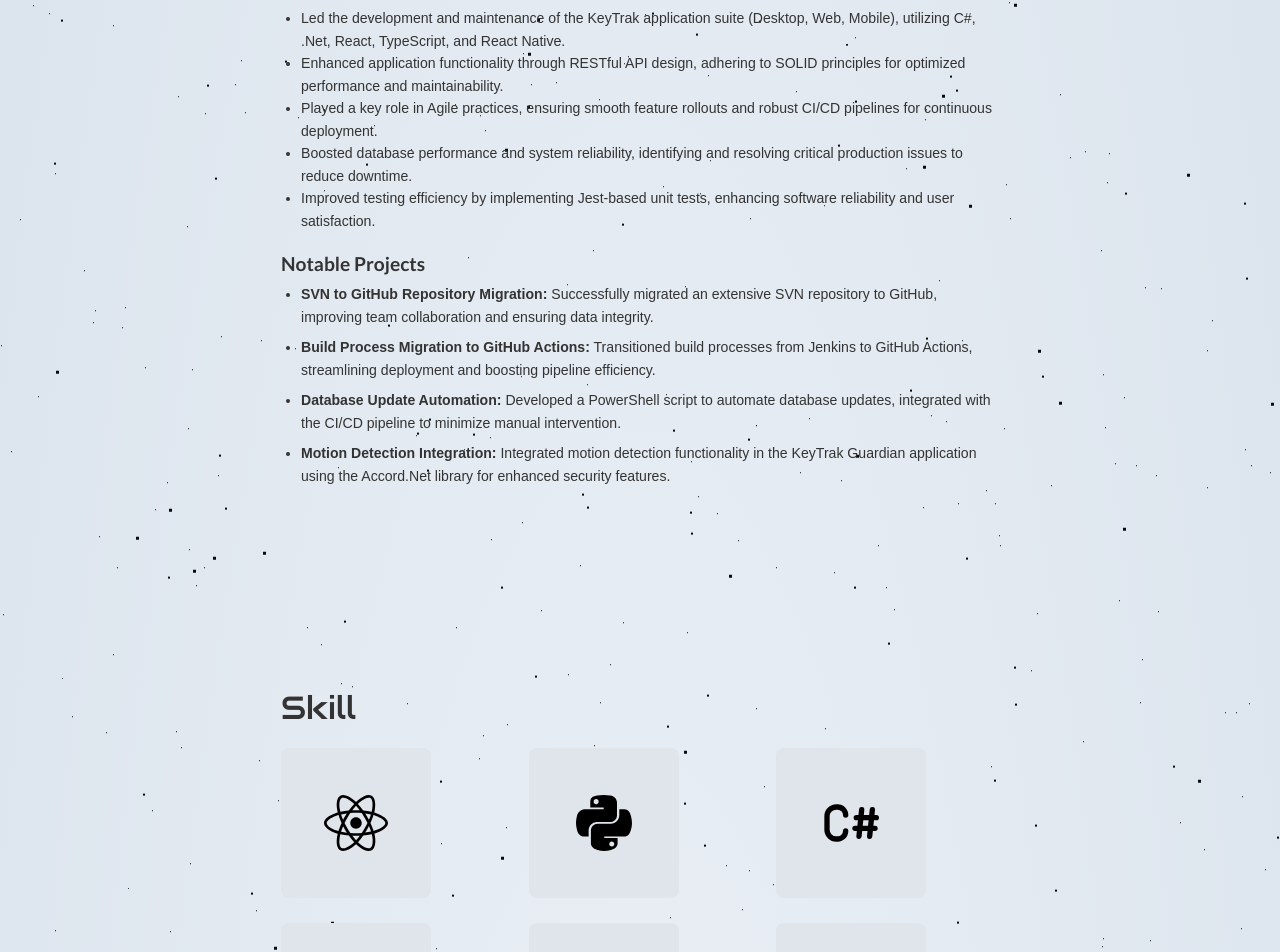
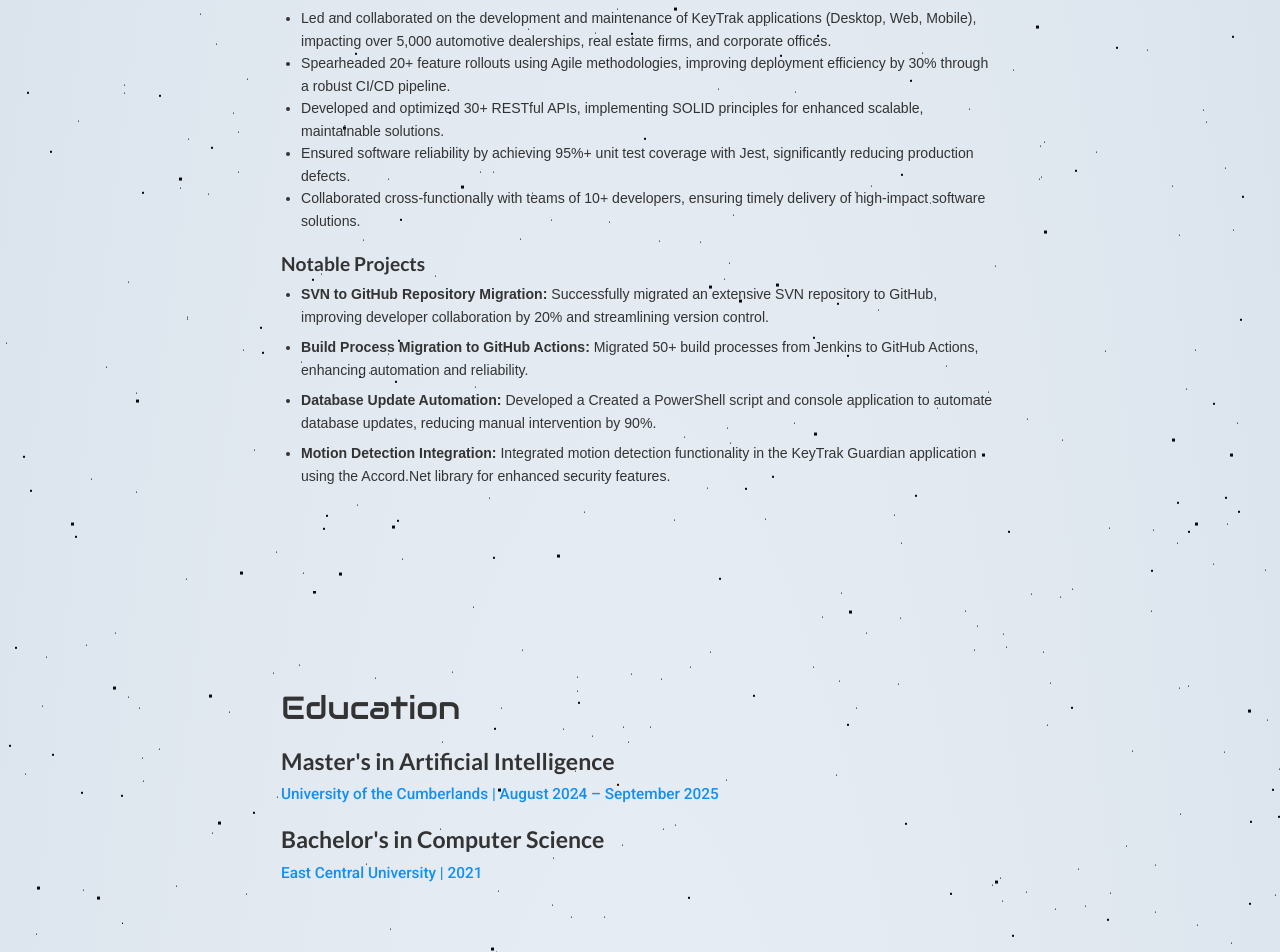
Before and after one commit to ankitrijal2054/portfolio_website, a React (Create React App) app: page / in a window 1280 px wide. Shown: the part 847-1799 px from the top of the page. Built offline with nearby package versions, Linux system fonts and the light colour scheme; a web font is replaced by a local one.

Commit message:
Added education and certification section

```diff
--- a/src/App.js
+++ b/src/App.js
@@ -10,6 +10,8 @@ import Contact from "./components/Contact";
 import ChatBot from "./components/Chat";
 import "./styles/App.css";
 import "./styles/Background.scss";
+import Education from "./components/Education";
+import Certification from "./components/Certification";
 
 export const ThemeContext = createContext();
 
@@ -53,11 +55,17 @@ function App() {
           <section id="experience" style={{ padding: "50px 0" }}>
             <Experience />
           </section>
+          <section id="education" style={{ padding: "50px 0" }}>
+            <Education />
+          </section>
           <section id="skill" style={{ padding: "50px 0" }}>
             <Skill />
           </section>
           <section id="project" style={{ padding: "50px 0" }}>
             <Project />
+          </section>
+          <section id="certification" style={{ padding: "50px 0" }}>
+            <Certification />
           </section>
           <section id="social" style={{ padding: "50px 0" }}>
             <Social />
--- a/src/components/AboutMe.js
+++ b/src/components/AboutMe.js
@@ -6,7 +6,6 @@ function AboutMe() {
   const texts = [
     "Aspiring ML Engineer",
     "Passionate Software Developer",
-    "Fitness Enthusiast",
     "Traveller",
   ];
   const [currentTextIndex, setCurrentTextIndex] = useState(0);
--- /dev/null
+++ b/src/components/Certification.js
@@ -0,0 +1,50 @@
+import React from "react";
+import { Container, Card } from "react-bootstrap";
+import "../styles/Certification.css";
+
+function Certification() {
+  return (
+    <Container className="certification-container">
+      <Card className="text-left theme-card">
+        <Card.Body>
+          <Card.Title className="theme-card-title">Certification</Card.Title>
+
+          <div className="certification-section">
+            <h6 className="certification-title">
+              <a
+                href="https://coursera.org/share/c30ef75fbc0b626bccacb5616cfb9f02"
+                target="_blank"
+                rel="noopener noreferrer"
+              >
+                GEN AI LANGUAGE MODELING WITH TRANSFORMERS
+              </a>
+            </h6>
+            <p className="certification-details">- IBM</p>
+            <h4 className="certification-title">
+              <a
+                href="https://www.credly.com/badges/e52a1fe9-a116-4c8e-851b-e0ee92a1301e/public_url"
+                target="_blank"
+                rel="noopener noreferrer"
+              >
+                ADVANCED DEEP LEARNING SPECIALIST
+              </a>
+            </h4>
+            <p className="certification-details">- IBM</p>
+            <h4 className="certification-title">
+              <a
+                href="https://www.credly.com/badges/59cbe745-fc1c-4a53-89d2-00e389761d8a/public_url"
+                target="_blank"
+                rel="noopener noreferrer"
+              >
+                MACHINE LEARNING WITH PYTHON
+              </a>
+            </h4>
+            <p className="certification-details">- COURSERA</p>
+          </div>
+        </Card.Body>
+      </Card>
+    </Container>
+  );
+}
+
+export default Certification;
--- /dev/null
+++ b/src/components/Education.js
@@ -0,0 +1,30 @@
+import React from "react";
+import { Container, Card } from "react-bootstrap";
+import "../styles/Education.css";
+
+function Education() {
+  return (
+    <Container className="education-container">
+      <Card className="text-left theme-card">
+        <Card.Body>
+          <Card.Title className="theme-card-title">Education</Card.Title>
+
+          <div className="education-section">
+            <h3 className="degree-title">
+              Master's in Artificial Intelligence
+            </h3>
+            <p className="college-details">
+              University of the Cumberlands | August 2024 – September 2025
+            </p>
+          </div>
+          <div className="education-section">
+            <h3 className="degree-title">Bachelor's in Computer Science</h3>
+            <p className="college-details">East Central University | 2021</p>
+          </div>
+        </Card.Body>
+      </Card>
+    </Container>
+  );
+}
+
+export default Education;
--- a/src/components/Experience.js
+++ b/src/components/Experience.js
@@ -17,26 +17,27 @@ function Experience() {
             </p>
             <ul className="experience-details">
               <li>
-                Led the development and maintenance of the KeyTrak application
-                suite (Desktop, Web, Mobile), utilizing C#, .Net, React,
-                TypeScript, and React Native.
+                Led and collaborated on the development and maintenance of
+                KeyTrak applications (Desktop, Web, Mobile), impacting over
+                5,000 automotive dealerships, real estate firms, and corporate
+                offices.
               </li>
               <li>
-                Enhanced application functionality through RESTful API design,
-                adhering to SOLID principles for optimized performance and
-                maintainability.
+                Spearheaded 20+ feature rollouts using Agile methodologies,
+                improving deployment efficiency by 30% through a robust CI/CD
+                pipeline.
               </li>
               <li>
-                Played a key role in Agile practices, ensuring smooth feature
-                rollouts and robust CI/CD pipelines for continuous deployment.
+                Developed and optimized 30+ RESTful APIs, implementing SOLID
+                principles for enhanced scalable, maintainable solutions.
               </li>
               <li>
-                Boosted database performance and system reliability, identifying
-                and resolving critical production issues to reduce downtime.
+                Ensured software reliability by achieving 95%+ unit test
+                coverage with Jest, significantly reducing production defects.
               </li>
               <li>
-                Improved testing efficiency by implementing Jest-based unit
-                tests, enhancing software reliability and user satisfaction.
+                Collaborated cross-functionally with teams of 10+ developers,
+                ensuring timely delivery of high-impact software solutions.
               </li>
             </ul>
           </div>
@@ -47,17 +48,18 @@ function Experience() {
               <li>
                 <strong>SVN to GitHub Repository Migration:</strong>{" "}
                 Successfully migrated an extensive SVN repository to GitHub,
-                improving team collaboration and ensuring data integrity.
+                improving developer collaboration by 20% and streamlining
+                version control.
               </li>
               <li>
                 <strong>Build Process Migration to GitHub Actions:</strong>{" "}
-                Transitioned build processes from Jenkins to GitHub Actions,
-                streamlining deployment and boosting pipeline efficiency.
+                Migrated 50+ build processes from Jenkins to GitHub Actions,
+                enhancing automation and reliability.
               </li>
               <li>
-                <strong>Database Update Automation:</strong> Developed a
-                PowerShell script to automate database updates, integrated with
-                the CI/CD pipeline to minimize manual intervention.
+                <strong>Database Update Automation:</strong> Developed a Created
+                a PowerShell script and console application to automate database
+                updates, reducing manual intervention by 90%.
               </li>
               <li>
                 <strong>Motion Detection Integration:</strong> Integrated motion
--- a/src/components/NavBar.js
+++ b/src/components/NavBar.js
@@ -88,11 +88,17 @@ function NavBar() {
                 <Dropdown.Item onClick={() => scrollToSection("experience")}>
                   Experience
                 </Dropdown.Item>
+                <Dropdown.Item onClick={() => scrollToSection("education")}>
+                  Education
+                </Dropdown.Item>
                 <Dropdown.Item onClick={() => scrollToSection("skill")}>
                   Skill
                 </Dropdown.Item>
                 <Dropdown.Item onClick={() => scrollToSection("project")}>
                   Project
+                </Dropdown.Item>
+                <Dropdown.Item onClick={() => scrollToSection("certification")}>
+                  Certification
                 </Dropdown.Item>
                 <Dropdown.Item onClick={() => scrollToSection("social")}>
                   Social
--- a/src/components/Project.js
+++ b/src/components/Project.js
@@ -19,7 +19,7 @@ function Project() {
         "A chatbot with a custom knowledge base using LangChain and RAG.",
     },
     {
-      href: "https://sentiment-analysis-app-33hz.onrender.com",
+      href: "https://github.com/ankitrijal2054/Sentiment_Web_App",
       img: sentimentimg,
       alt: "Sentiment App",
       title: "Sentiment Analysis App",
--- /dev/null
+++ b/src/styles/Certification.css
@@ -0,0 +1,35 @@
+.certification-container {
+  display: flex;
+  align-items: center;
+  justify-content: center;
+  height: auto;
+  padding: 0;
+}
+
+.certification-section {
+  margin-bottom: 20px;
+}
+
+.certification-title {
+  font-size: 1.5vw;
+  font-weight: 700;
+  margin-top: 10px;
+  font-family: "Lato", sans-serif;
+}
+
+.certification-details {
+  font-size: 1.2vw;
+  font-weight: 500;
+  color: #128ff5;
+  margin-bottom: 15px;
+  font-family: "Roboto", sans-serif;
+}
+
+.certification-title a {
+  color: inherit;
+  text-decoration: none;
+}
+
+.certification-title a:hover {
+  text-decoration: underline;
+}
--- /dev/null
+++ b/src/styles/Education.css
@@ -0,0 +1,26 @@
+.education-container {
+  display: flex;
+  align-items: center;
+  justify-content: center;
+  height: auto;
+  padding: 0;
+}
+
+.education-section {
+  margin-bottom: 20px;
+}
+
+.degree-title {
+  font-size: 1.8vw;
+  font-weight: 700;
+  margin-top: 10px;
+  font-family: "Lato", sans-serif;
+}
+
+.college-details {
+  font-size: 1.2vw;
+  font-weight: 500;
+  color: #128ff5;
+  margin-bottom: 15px;
+  font-family: "Roboto", sans-serif;
+}
```
